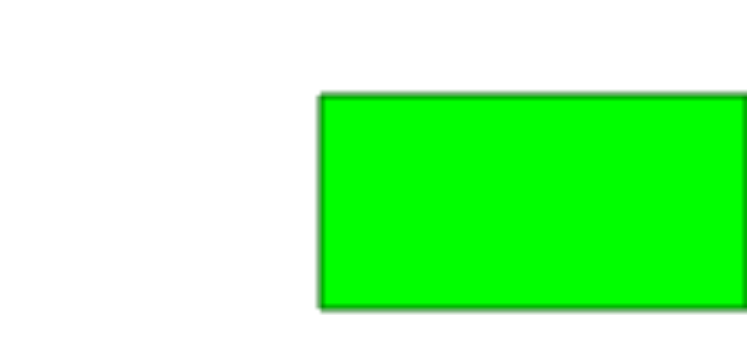
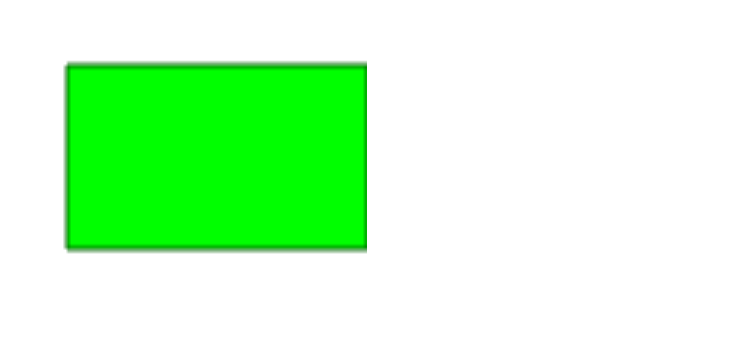
Before and after one commit to SchmidAlex/Project_Canvas, a plain HTML site: page index.html in a window 1280 px wide. Shown: the part 118-472 px from the top of the page, without its empty margins (533-1280 px from the left). Drawn offline with Linux system fonts and the light colour scheme.

Commit message:
aligning canvas

```diff
--- a/src/style.css
+++ b/src/style.css
@@ -3,10 +3,11 @@
     padding: 0;
 }
 
-.containe{
-    height: 100vh;
-    width: 100%;
+.container{
+    height: 550px;
+    width: 900px;
     text-align: center;
+    margin: 0;
 }
 
 #myCanvas{
```
